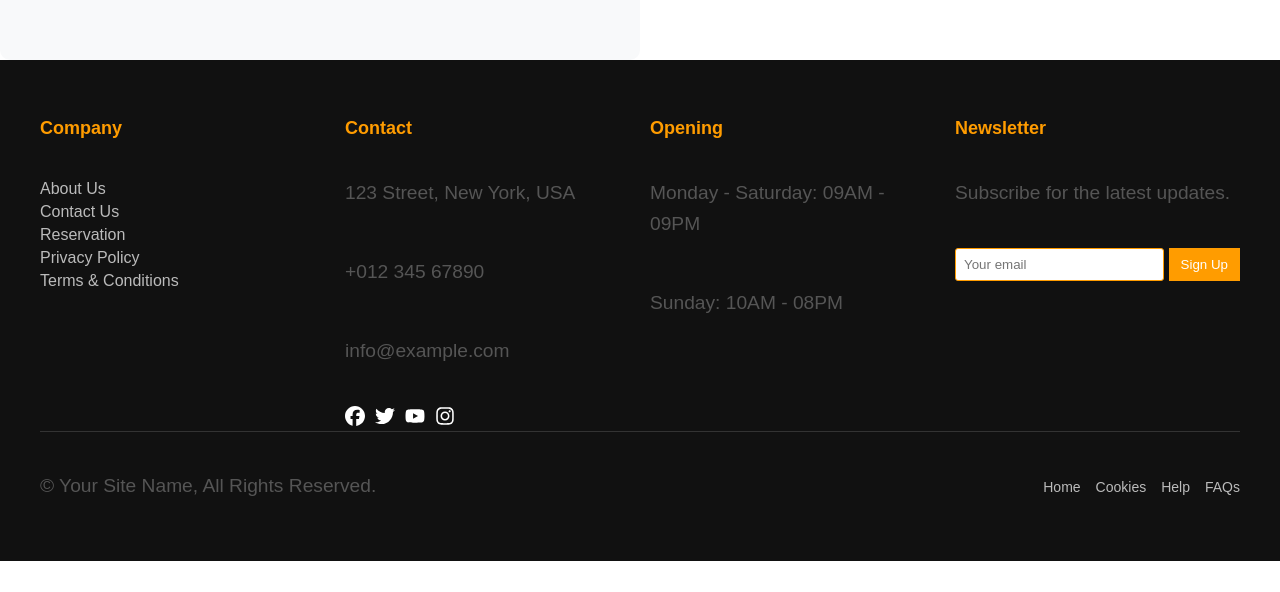
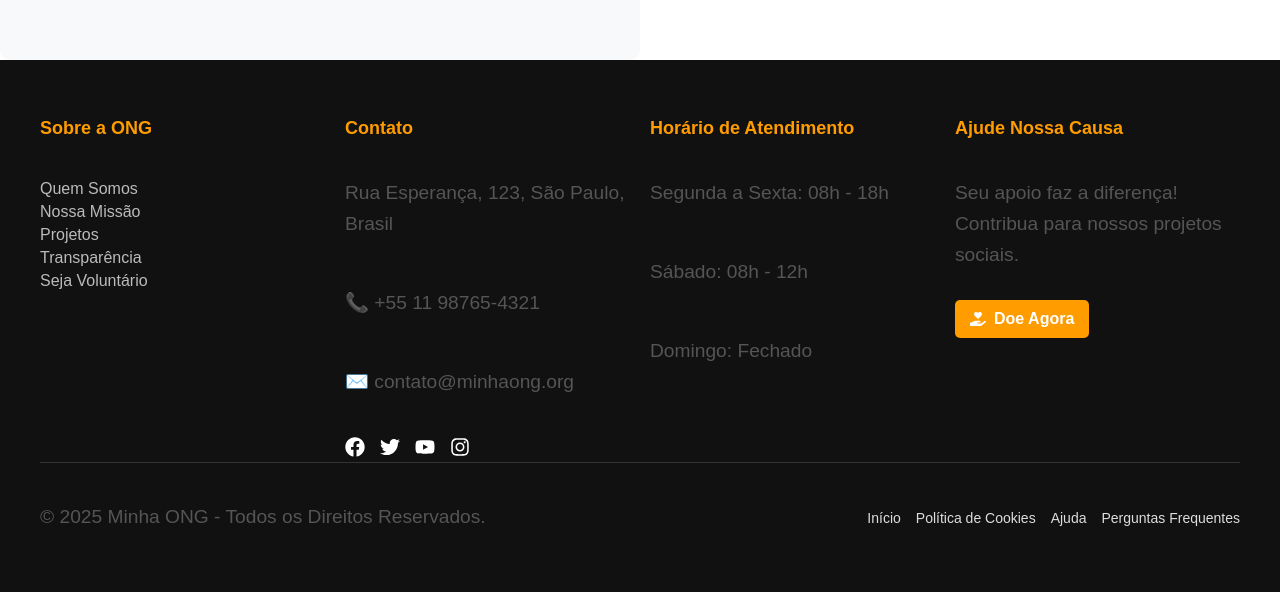
Before and after one commit to gildevson/ONG, a React (Create React App) app: page / in a window 1280 px wide. Shown: the part 740-1332 px from the top of the page. Before the commit the page ends 1301 px from the top, so only its background shows below. Built offline with nearby package versions, Linux system fonts and the light colour scheme.

Commit message:
Adicionando mais informações

```diff
--- a/src/components/Footer/Footer.js
+++ b/src/components/Footer/Footer.js
@@ -1,27 +1,30 @@
 import React from "react";
-import { FaFacebook, FaInstagram, FaTwitter, FaYoutube } from "react-icons/fa6";
+import { FaFacebook, FaTwitter, FaYoutube, FaInstagram, FaHandHoldingHeart } from "react-icons/fa"; // Alterado para FaHandHoldingHeart
 import "./footer.css";
 
 const Footer = () => {
   return (
     <footer className="footer">
       <div className="footer-container">
+
+        {/* Sobre a ONG */}
         <div className="footer-section">
-          <h3>Company</h3>
+          <h3>Sobre a ONG</h3>
           <ul>
-            <li><a href="/about">About Us</a></li>
-            <li><a href="/contact">Contact Us</a></li>
-            <li><a href="/reservation">Reservation</a></li>
-            <li><a href="/privacy">Privacy Policy</a></li>
-            <li><a href="/terms">Terms & Conditions</a></li>
+            <li><a href="/about">Quem Somos</a></li>
+            <li><a href="/mission">Nossa Missão</a></li>
+            <li><a href="/projects">Projetos</a></li>
+            <li><a href="/transparency">Transparência</a></li>
+            <li><a href="/volunteer">Seja Voluntário</a></li>
           </ul>
         </div>
 
+        {/* Contato */}
         <div className="footer-section">
-          <h3>Contact</h3>
-          <p>123 Street, New York, USA</p>
-          <p>+012 345 67890</p>
-          <p>info@example.com</p>
+          <h3>Contato</h3>
+          <p>Rua Esperança, 123, São Paulo, Brasil</p>
+          <p>📞 +55 11 98765-4321</p>
+          <p>✉️ contato@minhaong.org</p>
           <div className="social-icons">
             <a href="https://facebook.com" target="_blank" rel="noopener noreferrer">
               <FaFacebook />
@@ -38,29 +41,31 @@ const Footer = () => {
           </div>
         </div>
 
+        {/* Horário de Atendimento */}
         <div className="footer-section">
-          <h3>Opening</h3>
-          <p>Monday - Saturday: 09AM - 09PM</p>
-          <p>Sunday: 10AM - 08PM</p>
+          <h3>Horário de Atendimento</h3>
+          <p>Segunda a Sexta: 08h - 18h</p>
+          <p>Sábado: 08h - 12h</p>
+          <p>Domingo: Fechado</p>
         </div>
 
+        {/* Doe Agora */}
         <div className="footer-section">
-          <h3>Newsletter</h3>
-          <p>Subscribe for the latest updates.</p>
-          <div className="newsletter">
-            <input type="email" placeholder="Your email" />
-            <button>Sign Up</button>
-          </div>
+          <h3>Ajude Nossa Causa</h3>
+          <p>Seu apoio faz a diferença! Contribua para nossos projetos sociais.</p>
+          <a href="/donate" className="donate-button">
+            <FaHandHoldingHeart /> Doe Agora
+          </a>
         </div>
       </div>
 
       <div className="footer-bottom">
-        <p>© Your Site Name, All Rights Reserved.</p>
+        <p>© 2025 Minha ONG - Todos os Direitos Reservados.</p>
         <ul className="footer-links">
-          <li><a href="/">Home</a></li>
-          <li><a href="/cookies">Cookies</a></li>
-          <li><a href="/help">Help</a></li>
-          <li><a href="/faqs">FAQs</a></li>
+          <li><a href="/">Início</a></li>
+          <li><a href="/cookies">Política de Cookies</a></li>
+          <li><a href="/help">Ajuda</a></li>
+          <li><a href="/faqs">Perguntas Frequentes</a></li>
         </ul>
       </div>
     </footer>
--- a/src/components/Footer/footer.css
+++ b/src/components/Footer/footer.css
@@ -1,6 +1,6 @@
 /* 🌍 Estilização do Footer */
 .footer {
-  background-color: #111; /* Cor escura */
+  background-color: #111;
   color: #fff;
   padding: 40px 20px;
   font-family: Arial, sans-serif;
@@ -49,10 +49,11 @@
   color: #ff9c00;
 }
 
-/* 📌 Contatos e redes sociais */
+/* 📌 Ícones sociais */
 .social-icons {
   display: flex;
-  gap: 10px;
+  gap: 15px;
+  align-items: center;
   margin-top: 10px;
 }
 
@@ -67,32 +68,31 @@
   color: #ff9c00;
 }
 
-/* 📌 Newsletter */
-.newsletter {
+/* 📌 Botão de Doação */
+.donate-button {
   display: flex;
-  gap: 5px;
-  margin-top: 10px;
+  align-items: center;
+  justify-content: center;
+  background-color: #ff9c00;
+  color: white;
+  font-size: 16px;
+  font-weight: bold;
+  border: none;
+  padding: 10px 15px;
+  border-radius: 5px;
+  cursor: pointer;
+  transition: background 0.3s ease, transform 0.2s;
+  text-decoration: none;
+  width: fit-content;
 }
 
-.newsletter input {
-  flex: 1;
-  padding: 8px;
-  border: 1px solid #ff9c00;
-  border-radius: 3px;
-  outline: none;
+.donate-button svg {
+  margin-right: 8px;
 }
 
-.newsletter button {
-  background-color: #ff9c00;
-  color: white;
-  border: none;
-  padding: 8px 12px;
-  cursor: pointer;
-  transition: background 0.3s ease;
-}
-
-.newsletter button:hover {
+.donate-button:hover {
   background-color: #e68900;
+  transform: scale(1.05);
 }
 
 /* 📌 Rodapé inferior */
@@ -107,6 +107,7 @@
   font-size: 14px;
 }
 
+/* Ajustando links no rodapé */
 .footer-links {
   display: flex;
   gap: 15px;
@@ -126,6 +127,11 @@
   color: #ff9c00;
 }
 
+/* Ajustar cor dos links no rodapé */
+.footer-links a {
+  color: #ddd;
+}
+
 /* 📌 Responsividade */
 
 /* 🔹 Para telas menores que 1024px (tablets e laptops menores) */
@@ -139,18 +145,9 @@
     justify-content: center;
   }
 
-  .newsletter {
-    flex-direction: column;
-    align-items: center;
-    width: 100%;
-  }
-
-  .newsletter input {
-    width: 80%;
-  }
-
-  .newsletter button {
-    width: 50%;
+  .donate-button {
+    width: auto;
+    align-self: center;
   }
 }
 
@@ -198,4 +195,9 @@
   .social-icons a {
     font-size: 18px;
   }
+
+  .donate-button {
+    font-size: 14px;
+    padding: 8px 12px;
+  }
 }
```
